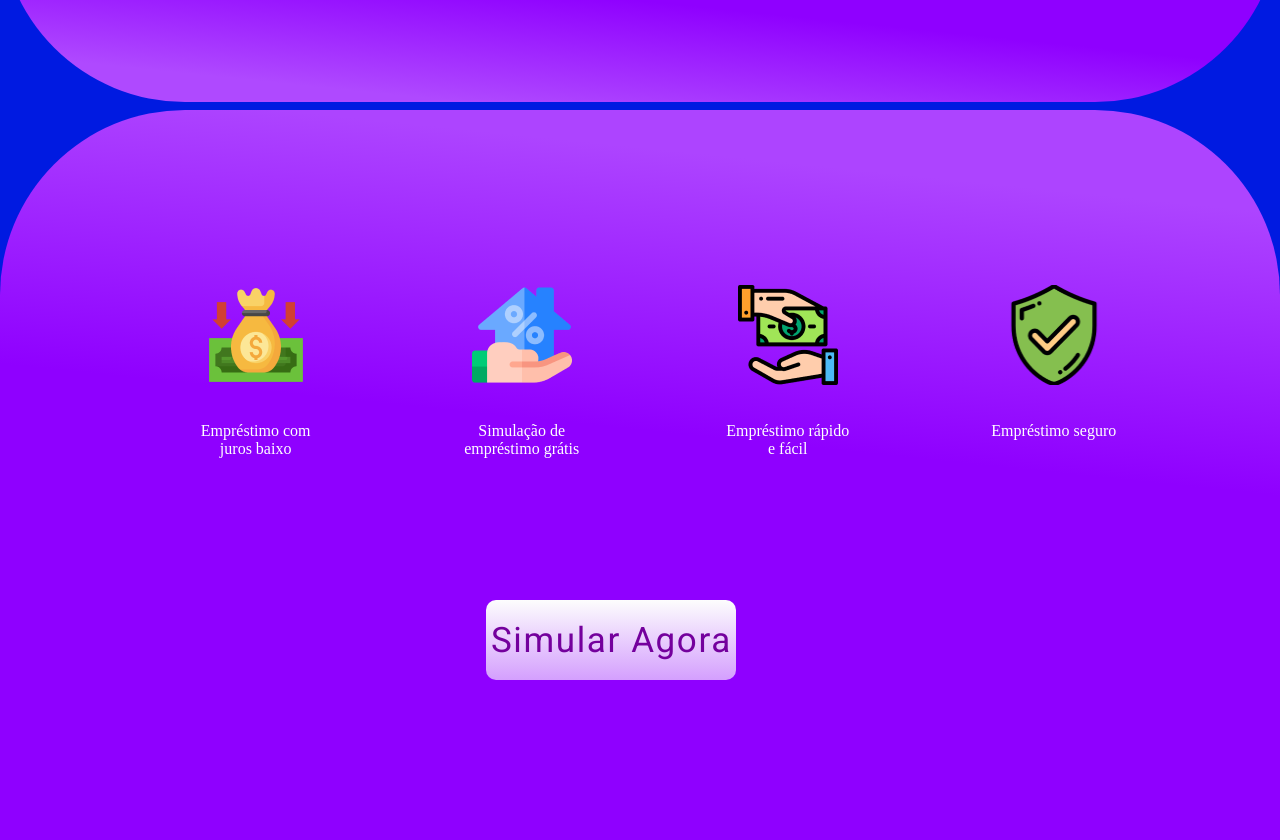
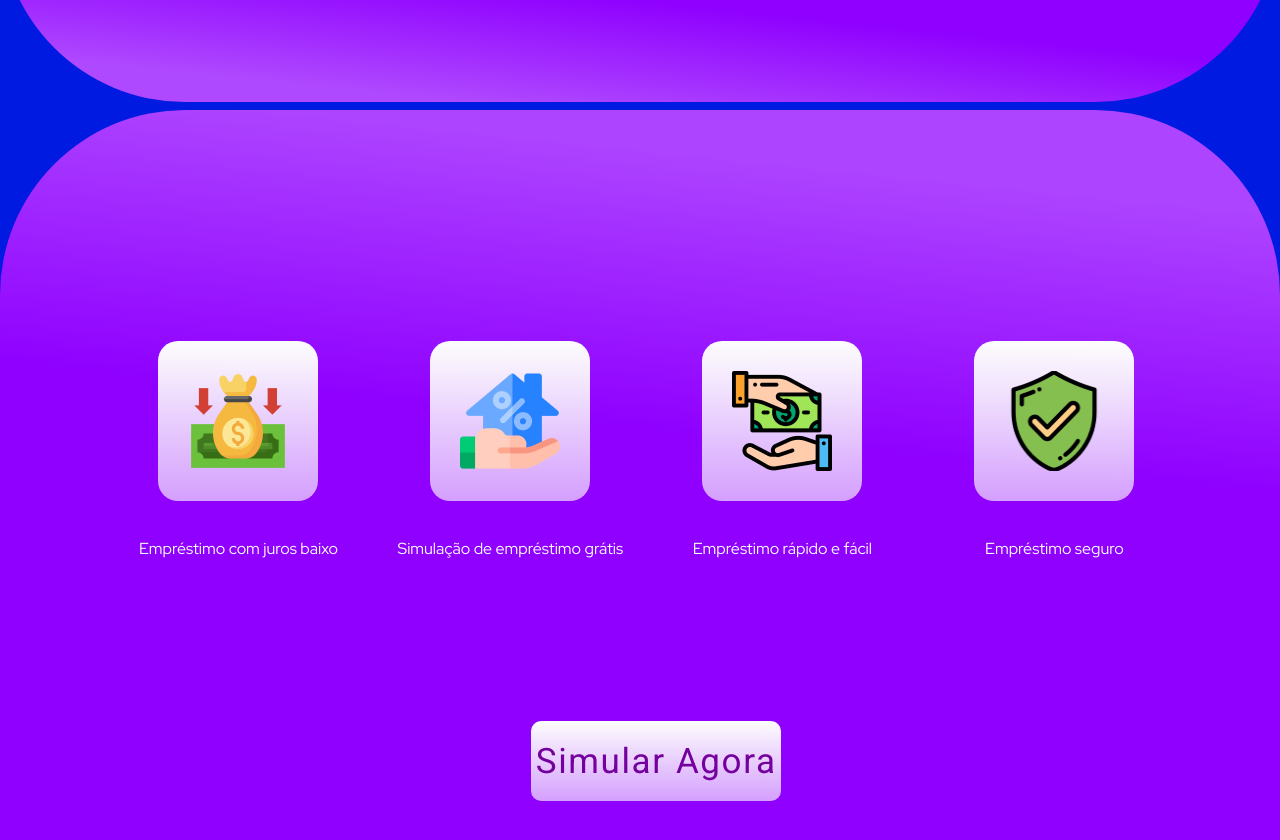
Before and after one commit to LucasWagner040/CreditoParaTodxs, a plain HTML site: page index.html in a window 1280 px wide. Shown: the part 538-1378 px from the top of the page. Drawn offline with Linux system fonts and the light colour scheme.

Commit message:
correções

```diff
--- a/index.html
+++ b/index.html
@@ -1,5 +1,6 @@
 <!DOCTYPE html>
 <html lang="pt-br">
+
 <head>
     <meta charset="UTF-8">
     <meta http-equiv="X-UA-Compatible" content="IE=edge">
@@ -7,6 +8,7 @@
     <link rel="stylesheet" href="style.css">
     <title>CréditoParaTodxs</title>
 </head>
+
 <body>
     <header>
 
@@ -35,27 +37,38 @@
 
                     <div class="card">
                         <div class="divimagen">
-                            <img src="./imagens/image 13.png" alt="">
+                            <img src="./imagens/image 13.png">
                         </div>
-                        <p>Empréstimo com juros baixo</p>
+                        <div class="cardparagrafo">
+                            <p>Empréstimo com juros baixo</p>
+                        </div>
                     </div>
                     <div class="card">
                         <div class="divimagen">
-                            <img src="./imagens/image 14.png" alt="">
+                            <img src="./imagens/image 14.png">
                         </div>
-                        <p>Simulação de empréstimo grátis</p>
+                        <div class="cardparagrafo">
+                            <p>Simulação de empréstimo grátis</p>
+
+                        </div>
                     </div>
                     <div class="card">
                         <div class="divimagen">
-                            <img src="./imagens/image 12.png" alt="">
+                            <img src="./imagens/image 12.png">
                         </div>
-                        <p>Empréstimo rápido e fácil</p>
+                        <div class="cardparagrafo">
+
+                            <p>Empréstimo rápido e fácil</p>
+                        </div>
                     </div>
                     <div class="card">
                         <div class="divimagen">
-                            <img src="./imagens/image 15.png" alt="">
+                            <img src="./imagens/image 15.png">
                         </div>
-                        <p>Empréstimo seguro</p>
+                        <div class="cardparagrafo">
+                            <p>Empréstimo seguro</p>
+
+                        </div>
                     </div>
 
 
@@ -70,4 +83,5 @@
 
     </header>
 </body>
+
 </html>
--- a/style.css
+++ b/style.css
@@ -1,5 +1,6 @@
 
 @import url('https://fonts.googleapis.com/css2?family=Roboto&display=swap');
+@import url('https://fonts.googleapis.com/css2?family=Red+Hat+Display&display=swap');
 
 *{
     margin: 0px;
@@ -14,7 +15,7 @@ body{
 header header{
     width: 100%;
     height: 60px;
-    background-color: rgba(101, 93, 121, 0.324);
+    /* background-color: rgba(101, 93, 121, 0.324); */
     position: fixed;
     top: 0px;
     z-index: 99;
@@ -53,8 +54,7 @@ header h1{
     line-height: 120px;
     letter-spacing: 0.1rem;
     font-family: Rhodium Libre;
-    margin: 170px 0 0 0;
-    text-align: center;
+    margin: 10% 0 0 7%;
 }
 
 header h2{
@@ -65,24 +65,26 @@ header h2{
 }
 
 .cartoes{
-    /* background-color: rgba(0, 0, 0, 0.235); */
-    margin: 165px 7% 0 7%;
-    display: flex;
+    /* background-color: rgba(0, 0, 0, 0.276); */
+    width: 85%;
+    align-items: center;
+    margin: 17% 0 0 8%;
+    display:inline-flex;
 }
 
 .card{
-    /* background-color: white; */
-    width: 200px;
-    height: 200px;
-    margin: 0 0 0 6%;
-    align-items: center;
+    /* border: 1px solid black; */
+    width: 25%;
 }
 
 .divimagen{
     width: 100px;
     height: 100px;
-    margin: 10px auto;
-    /* background-color: black; */
+    margin: 5% auto;
+    background: linear-gradient(180deg, #FDFDFD 0%, rgba(255, 255, 255, 0) 269.05%);
+    border-radius: 20px;
+    padding: 30px;
+
 }
 
 .divimagen img{
@@ -90,17 +92,18 @@ header h2{
     height: 100%;
 }
 
-.card p{
+.cardparagrafo{
+    margin: 37px auto;
     text-align: center;
-    margin: 37px;
     color: white;
+    font-family: 'Red Hat Display', sans-serif;
 }
 
 .simular2{
     width: 250px;
     height: 80px;
     font-size: 35px;
-    margin: 125px 0 0 38%;
+    margin: 125px 0 0 41.5%;
     border: 0px;
     border-radius: 10px;
     font-family: 'Roboto', sans-serif;
```
